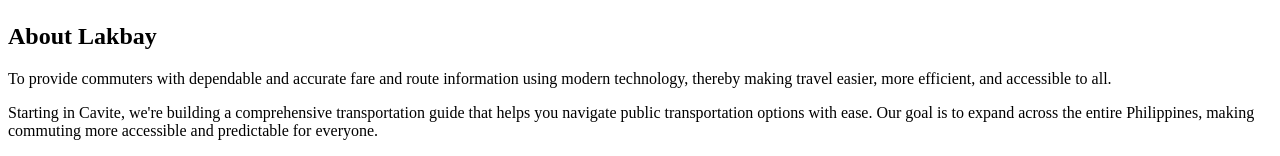
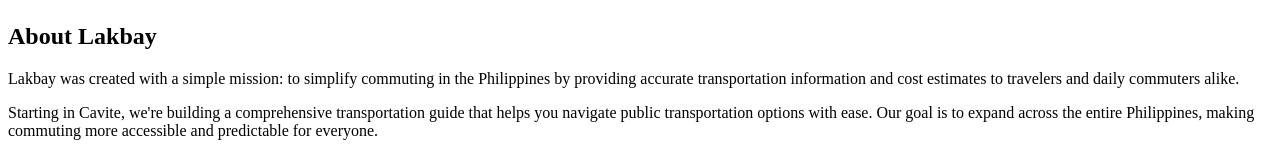
Before and after one commit to CerealSK/Lakbay, a React (Vite) app in the folder client/: page / in a window 1280 px wide. Shown: the part 3463-3619 px from the top of the page. Built offline with nearby package versions, Linux system fonts and the light colour scheme.

Commit message:
Restored to '4106142133fe0d3dda3c86dc6b44240c099f6c96'
Replit-Restored-To: 4106142133fe0d3dda3c86dc6b44240c099f6c96

```diff
--- a/client/src/components/sections/AboutSection.tsx
+++ b/client/src/components/sections/AboutSection.tsx
@@ -38,7 +38,7 @@ export const AboutSection = () => {
             transition={{ duration: 0.6 }}
           >
             <img
-              src="/attached_assets/640px-CALABARZONjf0200_28.jpg"
+              src="https://images.unsplash.com/photo-1581321825690-944511645947?q=80&w=1770&auto=format&fit=crop&ixlib=rb-4.0.3"
               alt="Philippines transportation scene"
               className="rounded-xl shadow-lg w-full"
             />
@@ -62,7 +62,7 @@ export const AboutSection = () => {
                 viewport={{ once: true }}
                 transition={{ duration: 0.5, delay: 0.1 }}
               >
-                To provide commuters with dependable and accurate fare and route information using modern technology, thereby making travel easier, more efficient, and accessible to all.
+                Lakbay was created with a simple mission: to simplify commuting in the Philippines by providing accurate transportation information and cost estimates to travelers and daily commuters alike.
               </motion.p>
 
               <motion.p
```
